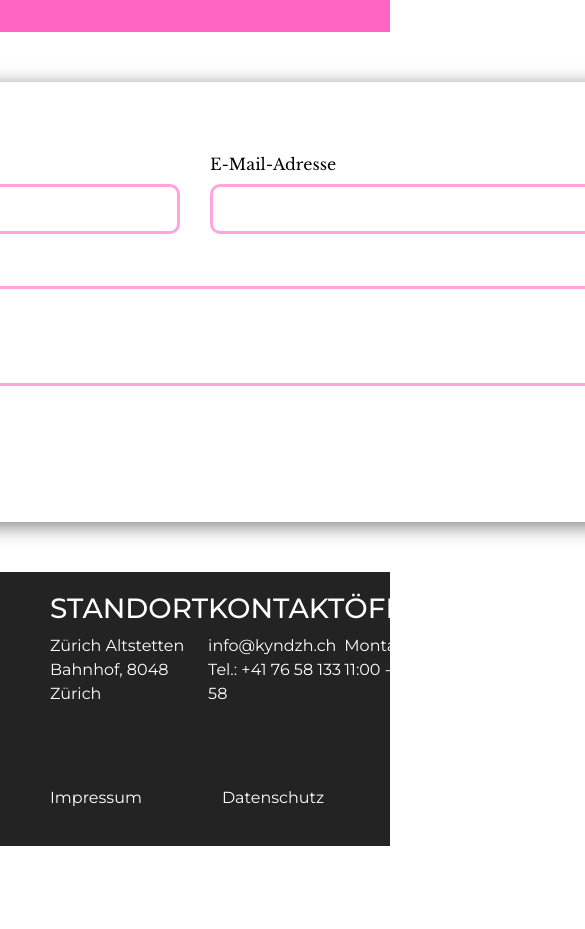
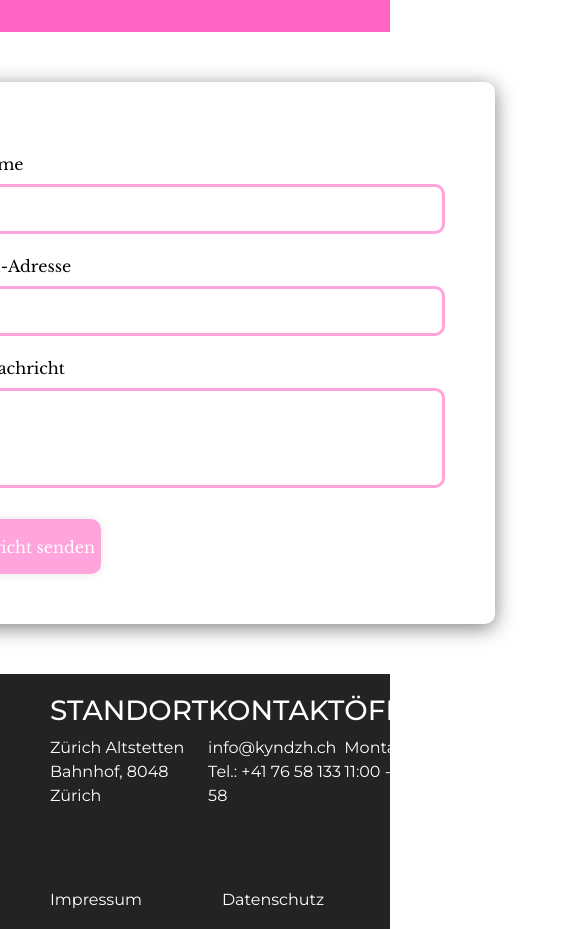
Before and after one commit to HeyTiina/kynd, a React (Create React App) app: page /KontaktScreen in a window 390 px wide. Shown: the part 1920-2849 px from the top of the page, 585 px wide, since content can reach past the window. Before the commit the page ends 2766 px from the top, so only its background shows below. Built offline with nearby package versions, Linux system fonts and the light colour scheme.

Commit message:
Update Formular.css

```diff
--- a/src/kontaktScreen/Formular.css
+++ b/src/kontaktScreen/Formular.css
@@ -67,3 +67,15 @@ form button:hover {
   font-weight: 500;
   font-family: "Montserrat", sans-serif;
 }
+
+@media (max-width: 1025px) {
+  .info {
+    display: grid;
+    grid-template-columns: repeat(1, 1fr);
+    gap: 0px;
+  }
+
+  .input-box .field.mess {
+    width: 100%;
+  }
+}
```
